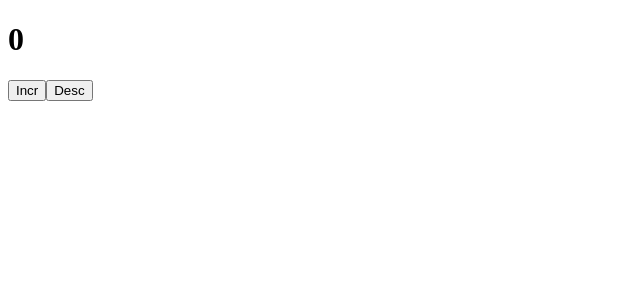
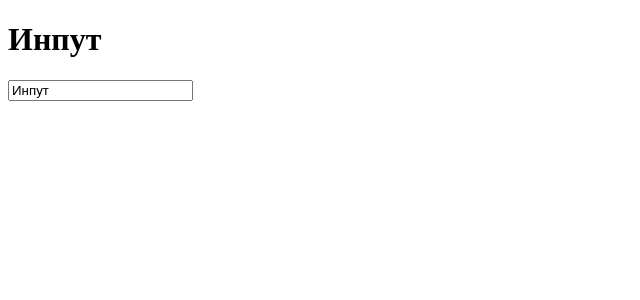
Before and after one commit to Tanya-Gro/thirst-react-app, a React (Create React App) app: page / in a window 1280 px wide. Shown: the top 300 px of the page, without its empty margins (0-640 px from the left). Built offline with nearby package versions, Linux system fonts and the light colour scheme.

Commit message:
feat: managed component

```diff
--- a/src/App.js
+++ b/src/App.js
@@ -1,11 +1,11 @@
 import React from "react";
-import Counter from "./components/counter";
+import { ManagedComponent } from "./components/Managed-component";
 
 function App() {
 
   return (
     <div className="App">
-      <Counter/>
+      <ManagedComponent/>
     </div>
   );
 }
--- /dev/null
+++ b/src/components/Managed-component.jsx
@@ -0,0 +1,20 @@
+import React, { useState } from 'react'
+
+export const ManagedComponent = () => {
+  const [value, setValue] = useState('Инпут');
+
+  return (
+    <div>
+
+      <h1>{value}</h1>
+
+      {/* УПРАВЛЯЕМЫЙ КОМПОНЕНТ */}
+      <input
+        type="text"
+        value={value}
+        onChange = { e => setValue(e.target.value)}
+      />
+
+    </div>
+  )
+}
```
